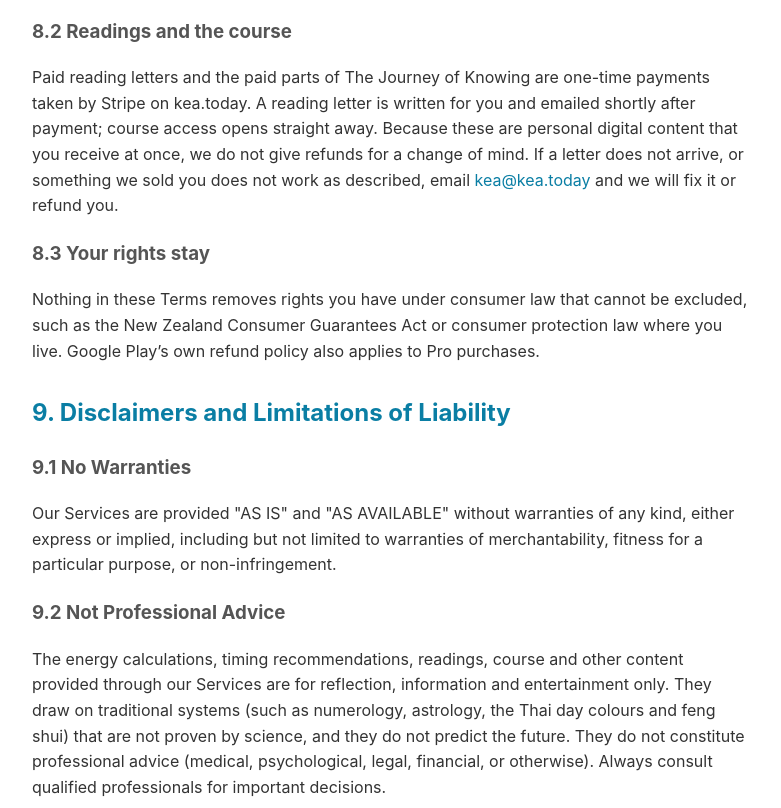
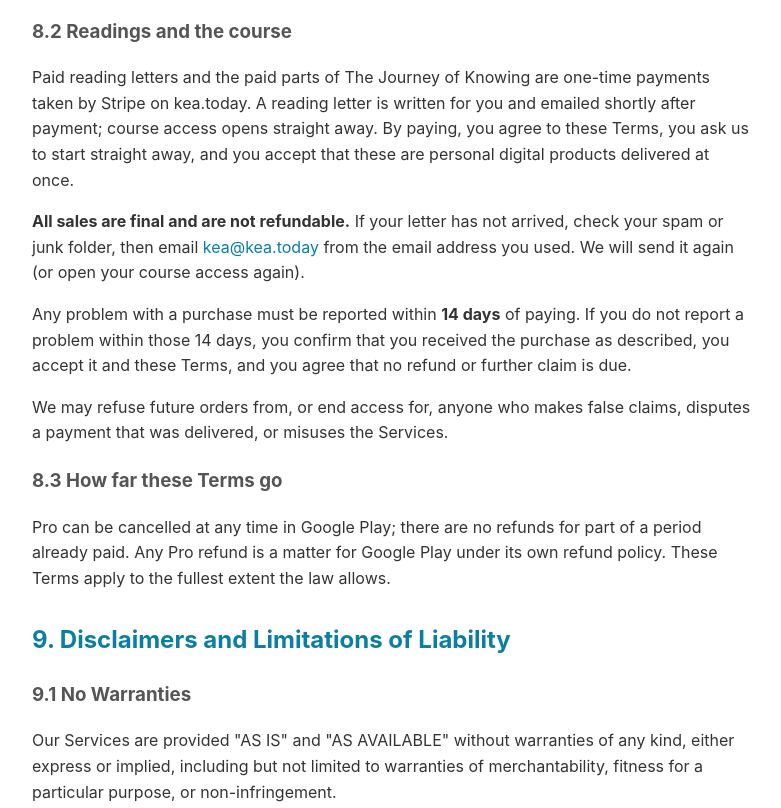
Before and after one commit to rotchana-dotcom/kea-today-website, a plain HTML site: page terms.html in a window 1280 px wide. Shown: the part 3268-4076 px from the top of the page, without its empty margins (248-1029 px from the left). Drawn offline with Linux system fonts and the light colour scheme.

Commit message:
Terms: all sales final; problems reported within 14 days, after which the purchase and these Terms are accepted; agreeing by paying; liability capped at the product price; NZ courts only (no claim process or long windows). Privacy: paid-course reflections are kept on our server with the private link.
Co-Authored-By: Claude Opus 5.5 <noreply@anthropic.com>

```diff
--- a/terms.html
+++ b/terms.html
@@ -137,9 +137,12 @@
         <h3>8.1 Energy Today Pro</h3>
         <p>Energy Today Pro is an optional subscription sold through Google Play (monthly or yearly). The price is shown in the app and in Google Play in your local currency before you buy. The subscription <strong>renews automatically</strong> at the end of each period until you cancel. You can cancel at any time in Google Play (Payments &amp; subscriptions → Subscriptions); Pro then stays on until the end of the period you have paid for. If Google Play offers a free trial, it becomes a paid subscription when the trial ends unless you cancel before then. Free Pro time from a promo code simply ends, with no charge. Today and your own logs stay free.</p>
         <h3>8.2 Readings and the course</h3>
-        <p>Paid reading letters and the paid parts of The Journey of Knowing are one-time payments taken by Stripe on kea.today. A reading letter is written for you and emailed shortly after payment; course access opens straight away. Because these are personal digital content that you receive at once, we do not give refunds for a change of mind. If a letter does not arrive, or something we sold you does not work as described, email <a href="mailto:kea@kea.today">kea@kea.today</a> and we will fix it or refund you.</p>
-        <h3>8.3 Your rights stay</h3>
-        <p>Nothing in these Terms removes rights you have under consumer law that cannot be excluded, such as the New Zealand Consumer Guarantees Act or consumer protection law where you live. Google Play’s own refund policy also applies to Pro purchases.</p>
+        <p>Paid reading letters and the paid parts of The Journey of Knowing are one-time payments taken by Stripe on kea.today. A reading letter is written for you and emailed shortly after payment; course access opens straight away. By paying, you agree to these Terms, you ask us to start straight away, and you accept that these are personal digital products delivered at once.</p>
+        <p><strong>All sales are final and are not refundable.</strong> If your letter has not arrived, check your spam or junk folder, then email <a href="mailto:kea@kea.today">kea@kea.today</a> from the email address you used. We will send it again (or open your course access again).</p>
+        <p>Any problem with a purchase must be reported within <strong>14 days</strong> of paying. If you do not report a problem within those 14 days, you confirm that you received the purchase as described, you accept it and these Terms, and you agree that no refund or further claim is due.</p>
+        <p>We may refuse future orders from, or end access for, anyone who makes false claims, disputes a payment that was delivered, or misuses the Services.</p>
+        <h3>8.3 How far these Terms go</h3>
+        <p>Pro can be cancelled at any time in Google Play; there are no refunds for part of a period already paid. Any Pro refund is a matter for Google Play under its own refund policy. These Terms apply to the fullest extent the law allows.</p>
 
         <h2>9. Disclaimers and Limitations of Liability</h2>
 
@@ -161,6 +164,9 @@
             <li>Any bugs, viruses, or other harmful code transmitted through the Services</li>
             <li>Any errors or omissions in any content or for any loss or damage incurred as a result of your use of any content posted, emailed, transmitted, or otherwise made available through the Services</li>
         </ul>
+
+        <h3>9.4 Most we can owe you</h3>
+        <p>To the maximum extent permitted by law, our total liability to you is limited to the price you paid for the product concerned, or NZ$50 if you have paid us nothing.</p>
 
         <h2>10. Indemnification</h2>
         <p>You agree to indemnify, defend, and hold harmless Kea Today, its officers, directors, employees, and agents from and against any claims, liabilities, damages, losses, and expenses, including reasonable attorneys' fees, arising out of or in any way connected with:</p>
@@ -191,7 +197,7 @@
 
         <h2>13. Governing Law and Dispute Resolution</h2>
         <p>These Terms shall be governed by and construed in accordance with the laws of New Zealand, without regard to its conflict of law provisions.</p>
-        <p>If you have a problem, please email us first; most things can be sorted out quickly. If we cannot resolve a dispute by good faith negotiation, the courts of New Zealand will decide it. If you use the Services as a consumer, this does not take away the protection of the mandatory consumer laws of the country where you live, or your right to bring a claim in your local courts where those laws allow it.</p>
+        <p>The courts of New Zealand have exclusive jurisdiction.</p>
 
         <h2>14. Severability</h2>
         <p>If any provision of these Terms is found to be invalid or unenforceable, the remaining provisions will remain in full force and effect.</p>
```
Also changed, not shown: privacy-policy.html (+2 -2 lines).
